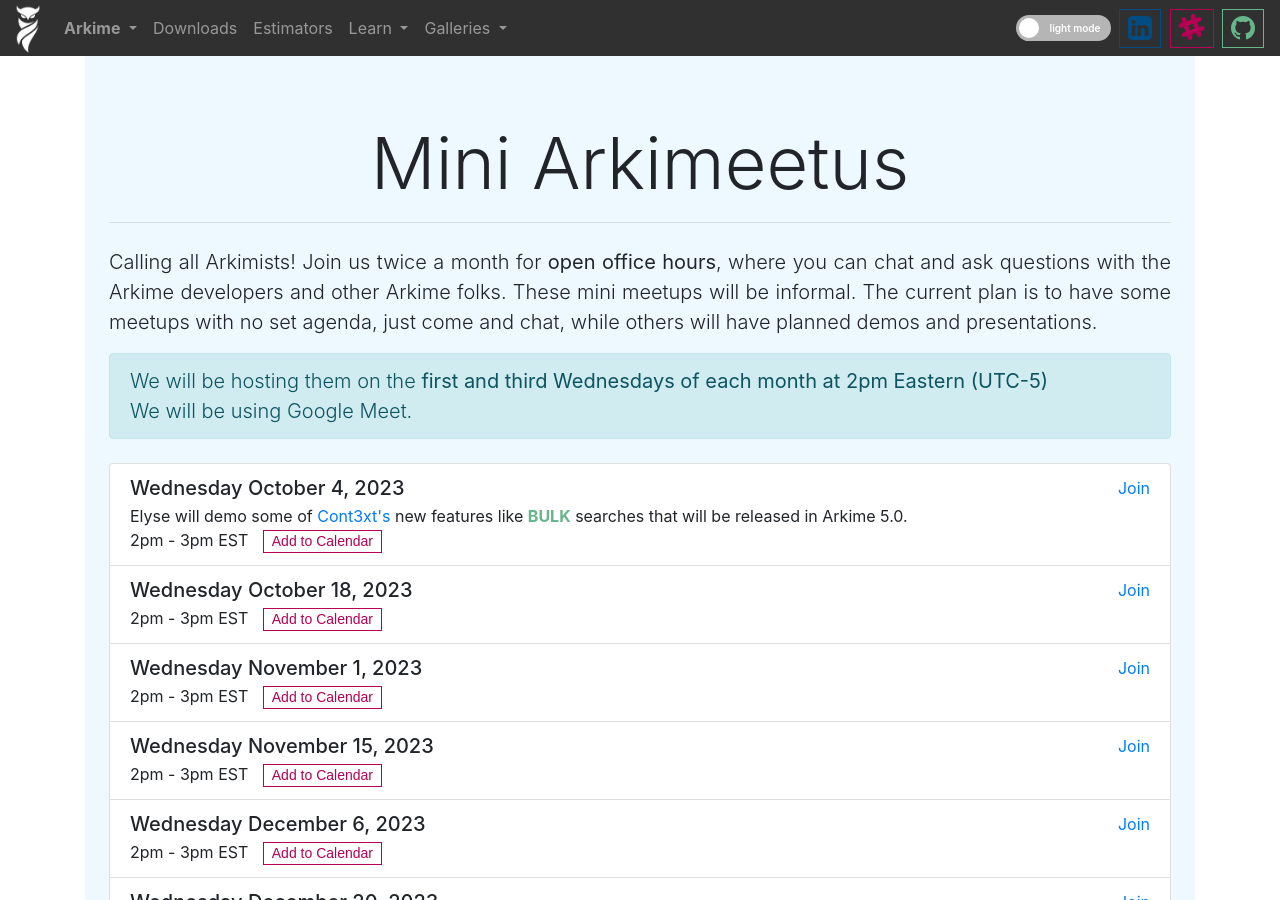
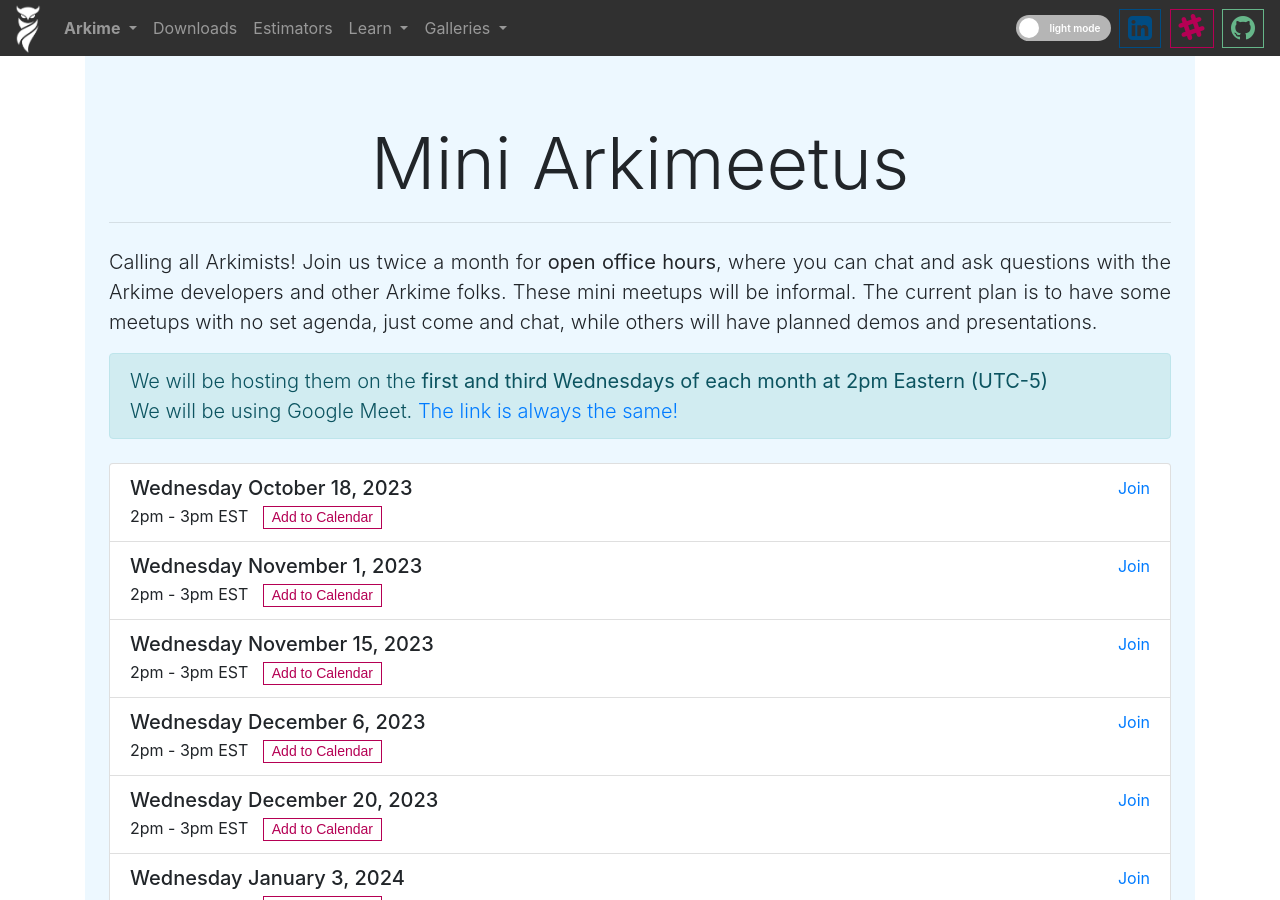
Before and after one commit to arkime/arkimeweb, a Jekyll site: the page built from mini-arkimeetus.html, in a window 1280 px wide and 900 px high. Built offline with Jekyll 4.4.1, drawn with Linux system fonts in a browser that asks for light colours.

```diff
--- a/mini-arkimeetus.html
+++ b/mini-arkimeetus.html
@@ -75,31 +75,12 @@
               of each month at 2pm Eastern (UTC-5)</strong>
               <br>
               We will be using Google Meet.
-              <!-- <a class="no-decoration" href="https://meet.google.com/ueh-pseg-zjo">
+              <a class="no-decoration" href="https://meet.google.com/ueh-pseg-zjo">
                 The link is always the same!
-              </a> -->
+              </a>
             </p>
             <p class="lead mt-4">
               <ul class="list-group">
-                <li class="list-group-item">
-                  <div class="d-flex w-100 justify-content-between">
-                    <h5 class="mb-1">Wednesday October 4, 2023</h5>
-                    <a class="no-decoration" href="https://meet.google.com/ajc-ffja-scu">
-                      Join
-                    </a>
-                  </div>
-                  Elyse will demo some of
-                  <a href="https://arkime.com/cont3xt" class="no-decoration">Cont3xt's</a>
-                  new features like <strong class="primary-theme-text">BULK</strong> searches that will be released in Arkime 5.0.
-                  <br>
-                  2pm - 3pm EST
-                  <span title="Add to Calendar" class="add-to-calendar">
-                    <span class="start">10/04/2023 02:00 PM</span>
-                    <span class="timezone">America/New_York</span>
-                    <span class="title">Mini Arkimeetus</span>
-                    <span class="description">Arkime Office Hours - https://arkime.com/mini-arkimeetus - https://meet.google.com/ajc-ffja-scu</span>
-                  </span>
-                </li>
                 <li class="list-group-item">
                   <div class="d-flex w-100 justify-content-between">
                     <h5 class="mb-1">Wednesday October 18, 2023</h5>
```
Also changed, not shown: _wiki/articles.md (+1 -0 lines).
